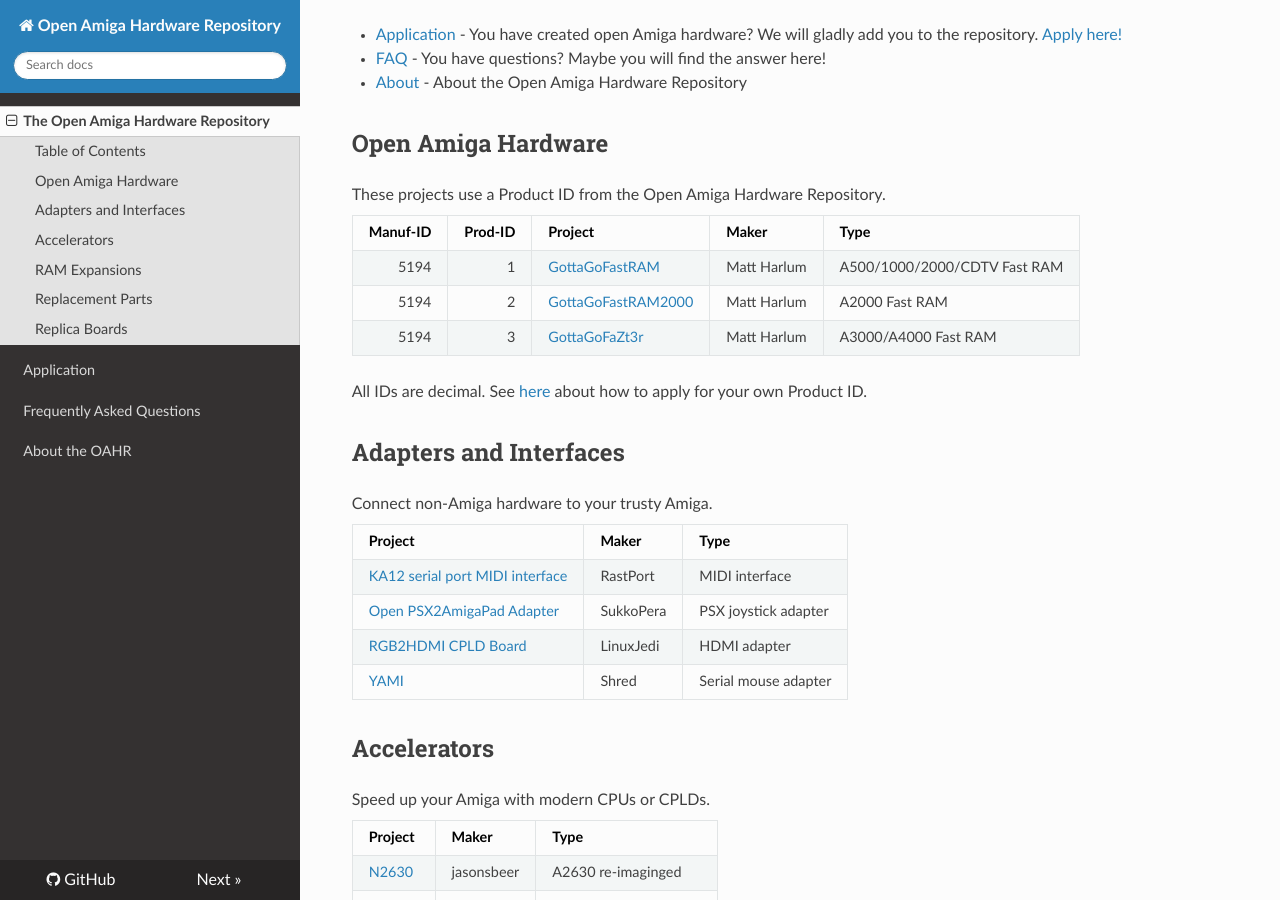
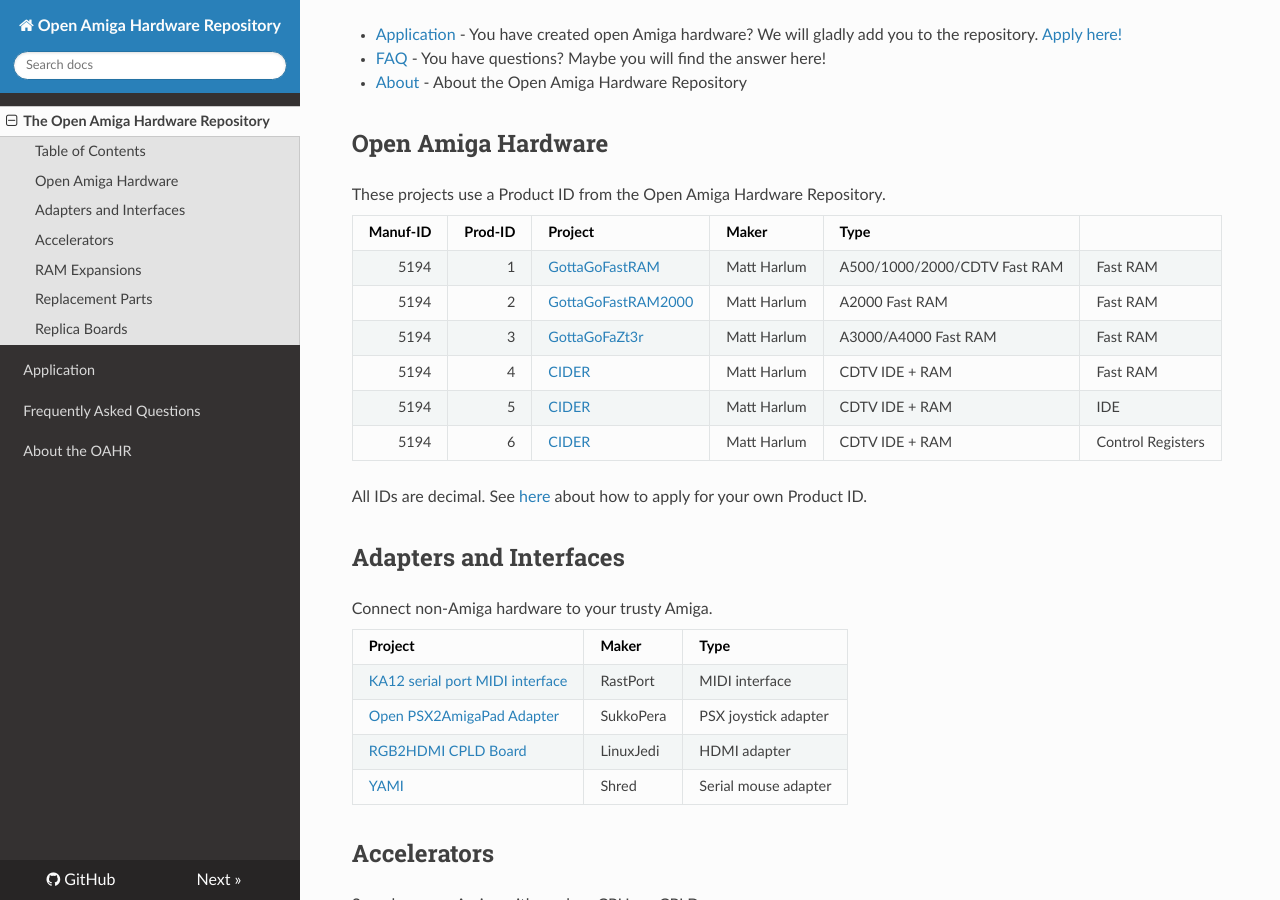
Before and after one commit to oahr/oahr, an MkDocs documentation site: the page built from src/index.md, in a window 1280 px wide and 900 px high, scrolled down 361 px. Built offline with MkDocs 1.6.1, drawn with Linux system fonts in a browser that asks for light colours.

Commit message:
Add CIDER (#2)

```diff
--- a/src/index.md
+++ b/src/index.md
@@ -15,11 +15,14 @@
 
 These projects use a Product ID from the Open Amiga Hardware Repository.
 
-| Manuf-ID | Prod-ID | Project  | Maker | Type |
-| --------:| -------:| -------- | ----- | ---- |
-| 5194 |   1 | [GottaGoFastRAM](https://github.com/LIV2/GottaGoFastRAM) | Matt Harlum | A500/1000/2000/CDTV Fast RAM |
-| 5194 |   2 | [GottaGoFastRAM2000](https://github.com/LIV2/GottaGoFastRAM2000) | Matt Harlum | A2000 Fast RAM |
-| 5194 |   3 | [GottaGoFaZt3r](https://github.com/LIV2/GottaGoFaZt3r) | Matt Harlum | A3000/A4000 Fast RAM |
+| Manuf-ID | Prod-ID | Project  | Maker | Type |   |
+| --------:| -------:| -------- | ----- | ---- | - |
+| 5194 |   1 | [GottaGoFastRAM](https://github.com/LIV2/GottaGoFastRAM) | Matt Harlum | A500/1000/2000/CDTV Fast RAM | Fast RAM |
+| 5194 |   2 | [GottaGoFastRAM2000](https://github.com/LIV2/GottaGoFastRAM2000) | Matt Harlum | A2000 Fast RAM | Fast RAM |
+| 5194 |   3 | [GottaGoFaZt3r](https://github.com/LIV2/GottaGoFaZt3r) | Matt Harlum | A3000/A4000 Fast RAM | Fast RAM |
+| 5194 |   4 | [CIDER](https://github.com/LIV2/CIDER) | Matt Harlum | CDTV IDE + RAM | Fast RAM |
+| 5194 |   5 | [CIDER](https://github.com/LIV2/CIDER) | Matt Harlum | CDTV IDE + RAM | IDE |
+| 5194 |   6 | [CIDER](https://github.com/LIV2/CIDER) | Matt Harlum | CDTV IDE + RAM | Control Registers |
 
 All IDs are decimal. See [here](application.md) about how to apply for your own Product ID.
 
```
Also changed, not shown: docs/index.html (+29 -1 lines), docs/search/search_index.json (+1 -1 lines), docs/sitemap.xml (+4 -4 lines), 1 other file.
